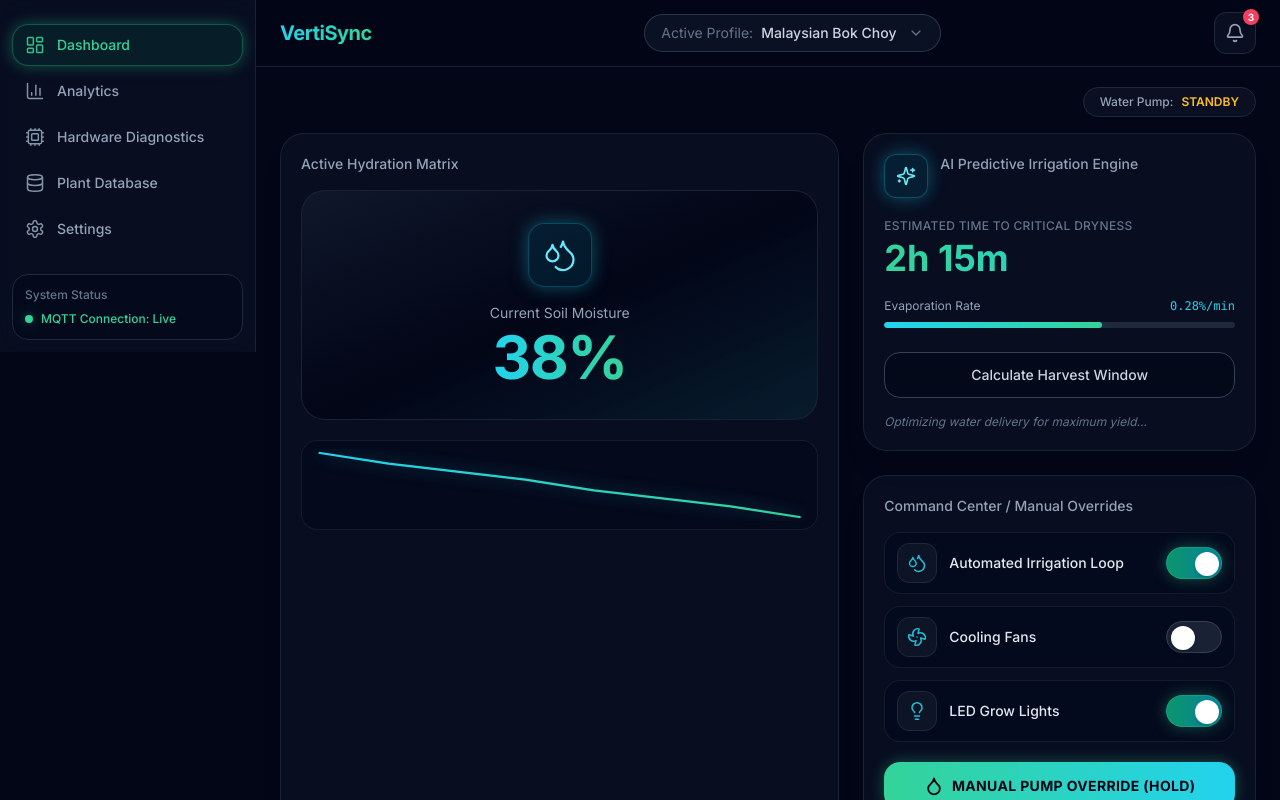
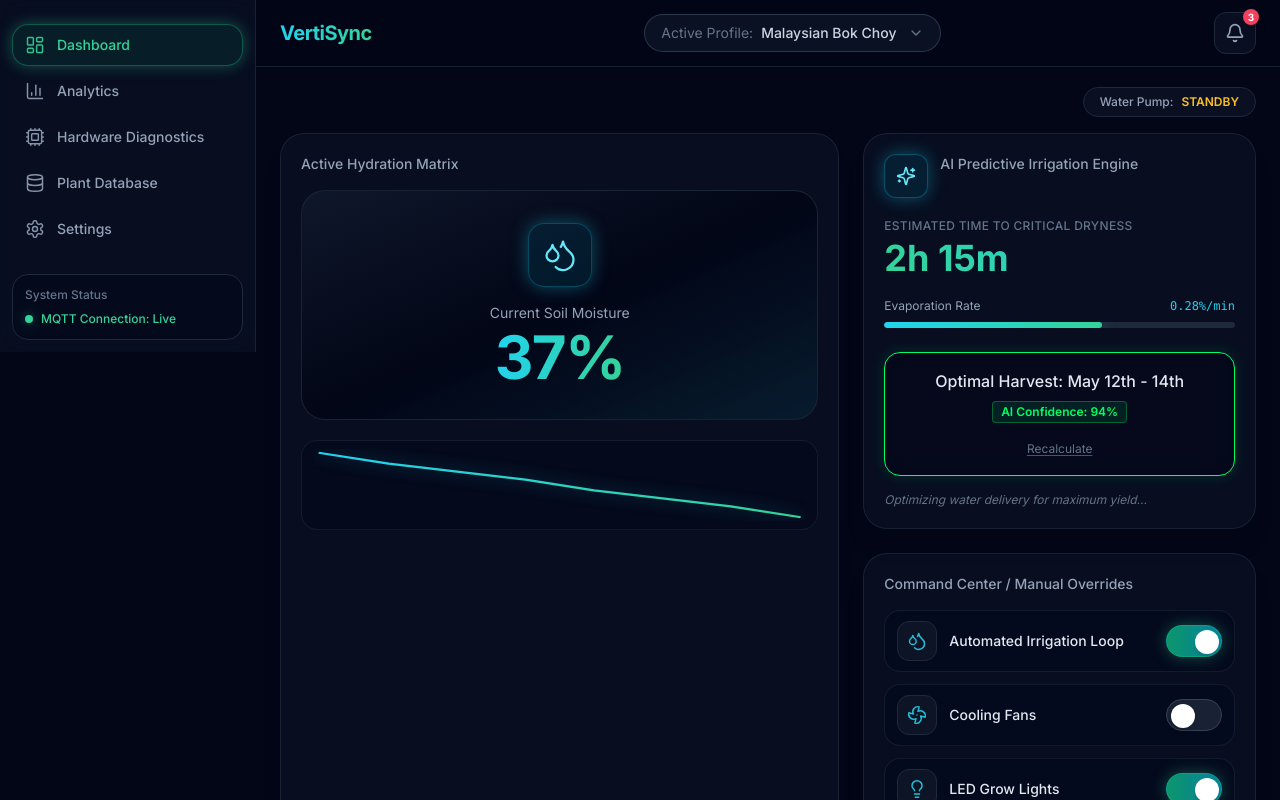
Before and after one commit to Cipher0310/VertiSync, a React (Vite) app: page / in a window 1280 px wide. Both pictures are taken after a click on the button "Calculate Harvest Window". Shown: the top 800 px of the page. Built offline with nearby package versions, Linux system fonts and the light colour scheme.

Commit message:
Make button in dashboard functional

```diff
--- a/src/App.jsx
+++ b/src/App.jsx
@@ -62,6 +62,40 @@ export default function App() {
   const [fans, setFans] = useState(false);
   const [lights, setLights] = useState(true);
 
+  const [currentMoisture, setCurrentMoisture] = useState(38);
+  const [isPumpActive, setIsPumpActive] = useState(false);
+  const [harvestState, setHarvestState] = useState('idle');
+
+  useEffect(() => {
+    if (isPumpActive) return;
+    const evaporationTimer = setInterval(() => {
+      setCurrentMoisture((prev) => Math.max(0, prev - 1));
+    }, 5000);
+    return () => clearInterval(evaporationTimer);
+  }, [isPumpActive]);
+
+  useEffect(() => {
+    if (!isPumpActive) return;
+    const pumpTimer = setInterval(() => {
+      setCurrentMoisture((prev) => Math.min(99, prev + 2));
+    }, 100);
+    return () => clearInterval(pumpTimer);
+  }, [isPumpActive]);
+
+  const handlePumpStart = () => setIsPumpActive(true);
+  const handlePumpEnd = () => setIsPumpActive(false);
+
+  const handleCalculateHarvest = () => {
+    setHarvestState('calculating');
+    setTimeout(() => {
+      setHarvestState('complete');
+    }, 2500);
+  };
+
+  const handleResetHarvest = () => {
+    setHarvestState('idle');
+  };
+
   return (
       <div className="flex min-h-screen bg-slate-950">
 
@@ -108,7 +142,7 @@ export default function App() {
                             </div>
                             <p className="text-sm text-slate-400">Current Soil Moisture</p>
                             <p className="mt-1 bg-gradient-to-r from-cyan-400 to-emerald-400 bg-clip-text text-5xl font-bold tracking-tight text-transparent md:text-6xl">
-                              38%
+                              {currentMoisture}%
                             </p>
                           </div>
                         </div>
@@ -156,12 +190,45 @@ export default function App() {
                         </div>
                       </div>
 
-                      <button
-                          type="button"
-                          className="mt-6 w-full rounded-2xl border border-slate-700 bg-slate-950/50 py-3 text-sm font-medium text-slate-300 transition hover:border-slate-600 hover:bg-slate-900/80"
-                      >
-                        Calculate Harvest Window
-                      </button>
+                      {harvestState === 'idle' && (
+                        <button
+                            type="button"
+                            onClick={handleCalculateHarvest}
+                            className="mt-6 w-full rounded-2xl border border-slate-700 bg-slate-950/50 py-3 text-sm font-medium text-slate-300 transition-all duration-200 hover:border-slate-600 hover:bg-slate-900/80"
+                        >
+                          Calculate Harvest Window
+                        </button>
+                      )}
+
+                      {harvestState === 'calculating' && (
+                        <button
+                            type="button"
+                            disabled
+                            className="mt-6 flex w-full items-center justify-center gap-2 rounded-2xl border border-slate-700 bg-slate-950/50 py-3 text-sm font-medium text-slate-400 transition-all duration-200 cursor-not-allowed"
+                        >
+                          <div className="h-4 w-4 animate-[spin_1s_linear_infinite] rounded-full border-2 border-slate-400 border-t-cyan-400" />
+                          Analyzing Growth Data...
+                        </button>
+                      )}
+
+                      {harvestState === 'complete' && (
+                        <div className="mt-6 rounded-2xl border border-[#00FF66] bg-slate-950/60 p-4 shadow-[0_0_15px_rgba(0,255,102,0.15)] backdrop-blur-md transition-all duration-200">
+                          <p className="text-center font-medium text-slate-200">Optimal Harvest: May 12th - 14th</p>
+                          <div className="mt-2 flex justify-center">
+                            <span className="inline-block rounded border border-[#00FF66]/30 bg-[#00FF66]/10 px-2 py-0.5 text-xs font-semibold text-[#00FF66]">
+                              AI Confidence: 94%
+                            </span>
+                          </div>
+                          <div className="mt-3 text-center">
+                            <button
+                              onClick={handleResetHarvest}
+                              className="text-xs text-slate-500 transition-colors hover:text-[#00FF66] underline decoration-slate-600 hover:decoration-[#00FF66]/50 underline-offset-2"
+                            >
+                              Recalculate
+                            </button>
+                          </div>
+                        </div>
+                      )}
 
                       <p className="mt-4 text-center text-xs italic text-slate-500 md:text-left">
                         Optimizing water delivery for maximum yield...
@@ -195,10 +262,19 @@ export default function App() {
 
                       <button
                           type="button"
-                          className="mt-5 flex w-full items-center justify-center gap-2 rounded-2xl bg-gradient-to-r from-emerald-400 to-cyan-400 py-3.5 text-sm font-bold uppercase tracking-wide text-slate-950 shadow-neon transition hover:brightness-110 active:scale-[0.99]"
+                          onMouseDown={handlePumpStart}
+                          onMouseUp={handlePumpEnd}
+                          onMouseLeave={handlePumpEnd}
+                          onTouchStart={handlePumpStart}
+                          onTouchEnd={handlePumpEnd}
+                          className={`mt-5 flex w-full items-center justify-center gap-2 rounded-2xl py-3.5 text-sm uppercase tracking-wide shadow-neon transition-all duration-200 active:scale-[0.99] ${
+                            isPumpActive
+                              ? 'bg-[#00E5FF] text-black font-bold'
+                              : 'bg-gradient-to-r from-emerald-400 to-cyan-400 text-slate-950 font-bold hover:brightness-110'
+                          }`}
                       >
                         <Droplet className="h-5 w-5" strokeWidth={2.2} />
-                        Manual Pump Override (Hold)
+                        {isPumpActive ? 'PUMP ACTIVE' : 'Manual Pump Override (Hold)'}
                       </button>
                     </section>
 
```
